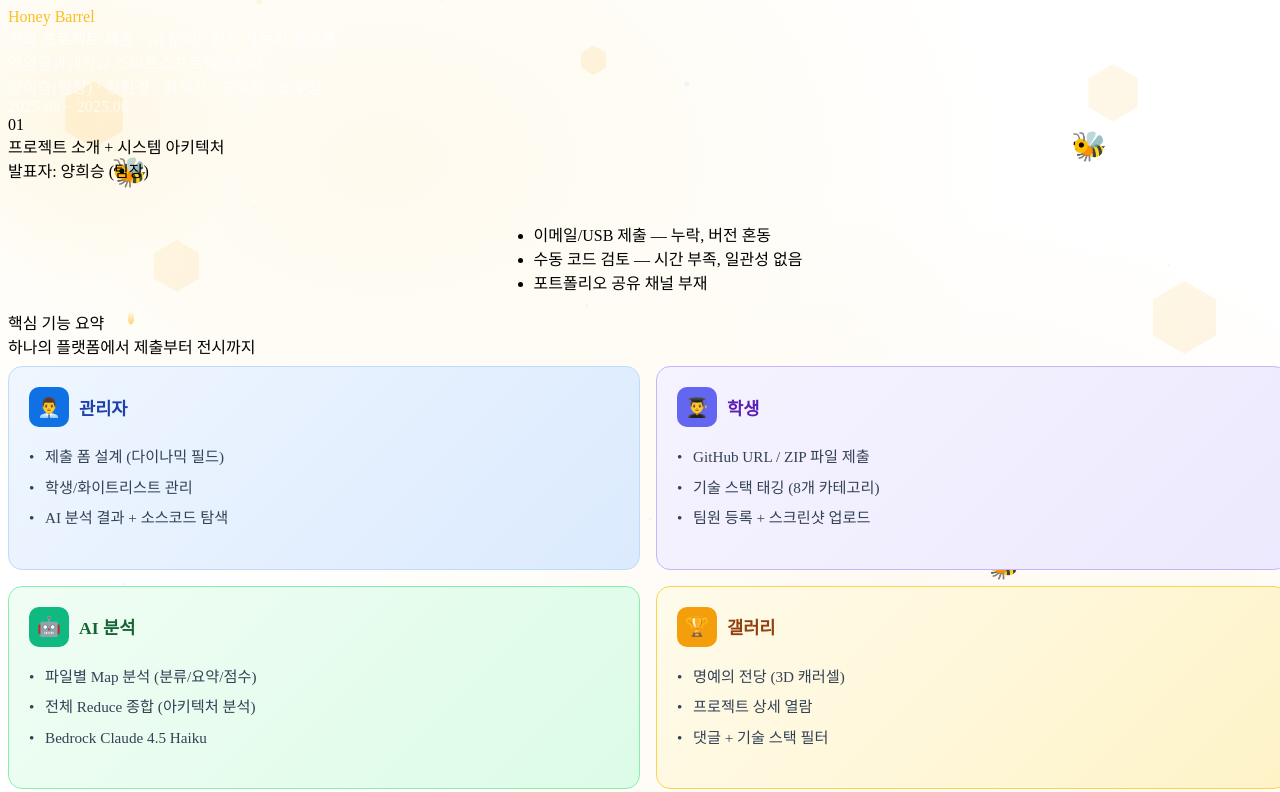
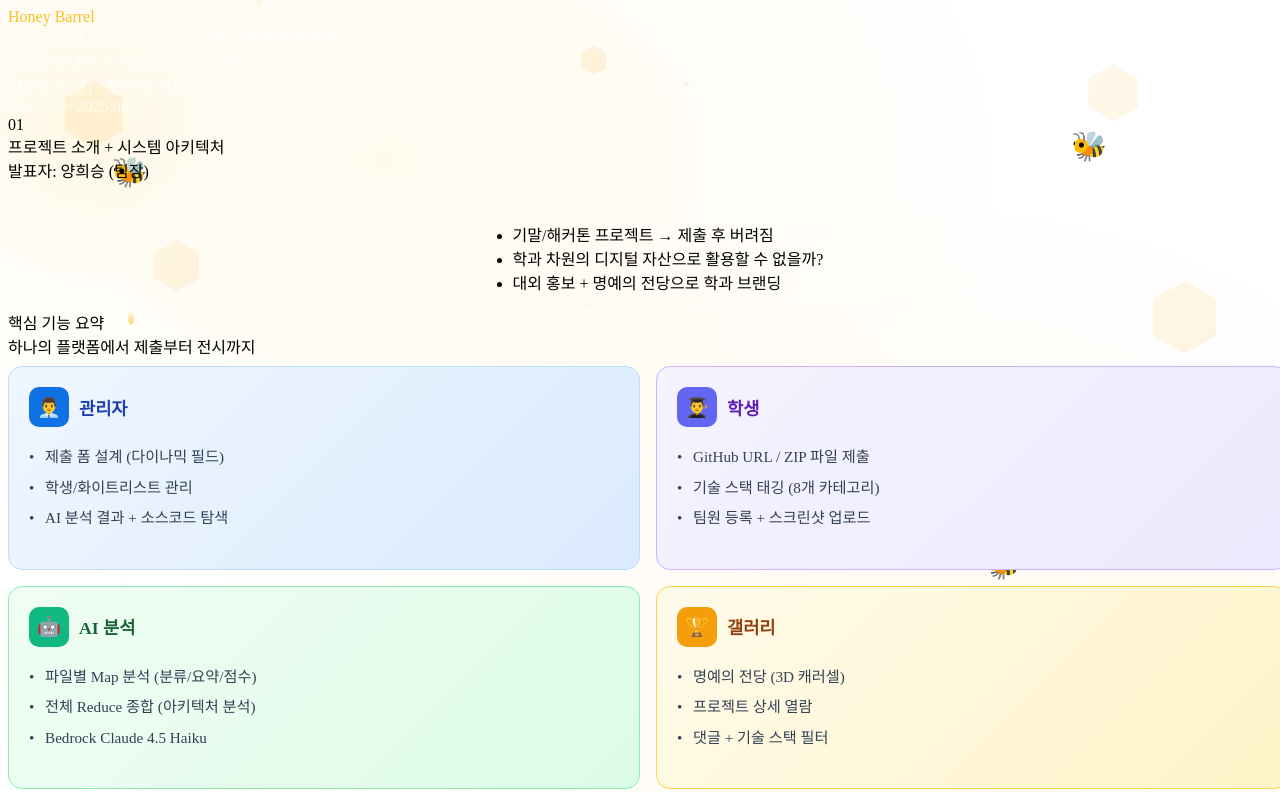
Before and after one commit to didgmltmd/software_ppt, a React (Vite) app: page / in a window 1280 px wide. Shown: the top 792 px of the page. Built offline with nearby package versions, Linux system fonts and the light colour scheme; the HTML template or start-up script is replaced by a standard one.

Commit message:
fix: update project background to actual motivation (digital asset, branding)

```diff
--- a/src/data/slides.ts
+++ b/src/data/slides.ts
@@ -29,9 +29,9 @@ export const slidesData: SlideData[] = [
       <div class="section-presenter">발표자: 양희승 (팀장)</div>
       <div class="slide-content" style="margin-top:24px; text-align:center;">
         <ul style="display:inline-block; text-align:left;">
-          <li>이메일/USB 제출 — 누락, 버전 혼동</li>
-          <li>수동 코드 검토 — 시간 부족, 일관성 없음</li>
-          <li>포트폴리오 공유 채널 부재</li>
+          <li>기말/해커톤 프로젝트 → 제출 후 버려짐</li>
+          <li>학과 차원의 디지털 자산으로 활용할 수 없을까?</li>
+          <li>대외 홍보 + 명예의 전당으로 학과 브랜딩</li>
         </ul>
       </div>
     `
```
